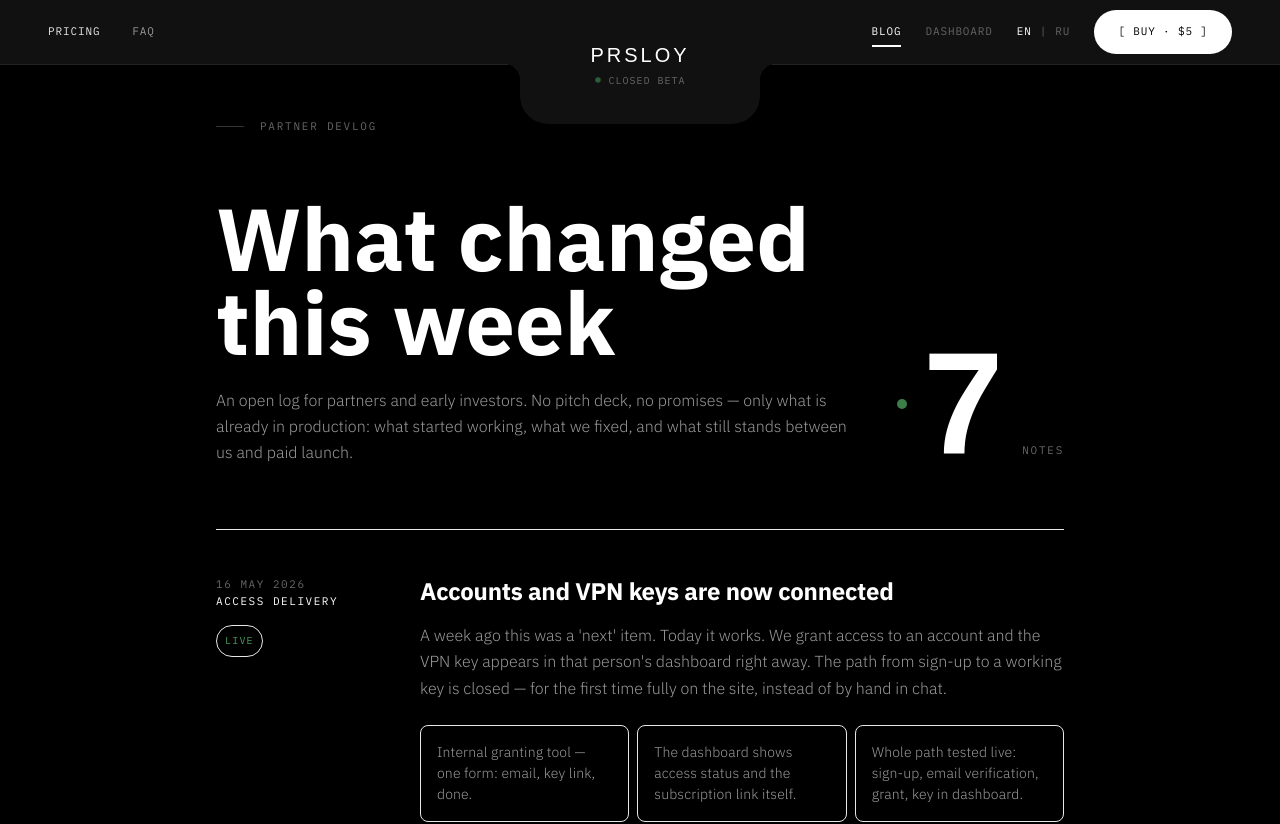
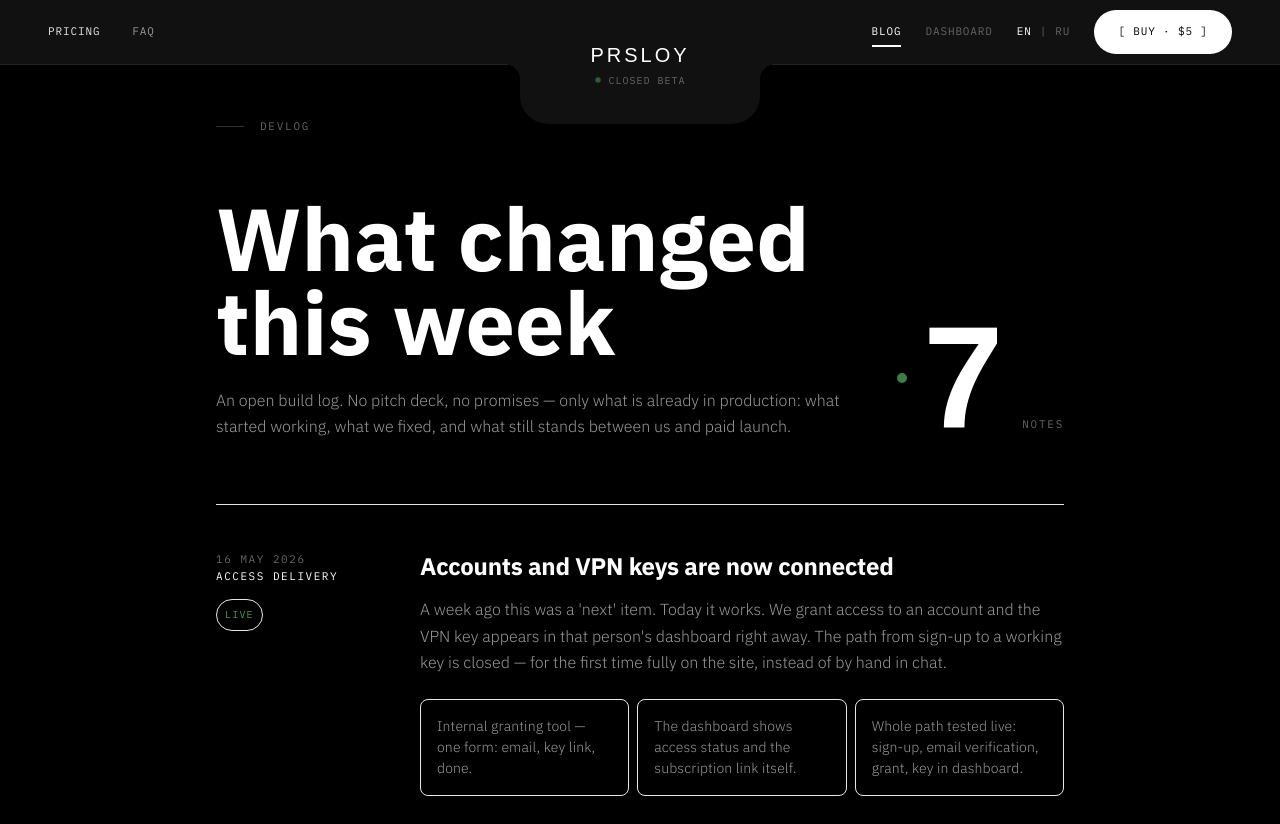
Before and after one commit to convyrtech/PrsloyVPNsite, a Next.js app: page /en/blog in a window 1280 px wide. Shown: the top 824 px of the page. Built offline with nearby package versions, Linux system fonts and the light colour scheme; a web font is replaced by a local one.

Commit message:
copy(blog): drop the partner/investor framing
The devlog now reads as a plain build log for anyone, not a page
addressed to investors. Label becomes DEVLOG; meta, subtitle and
footer lose the "partners and investors" wording. Entry content is
unchanged — it never named an audience.

```diff
--- a/src/app/[locale]/blog/page.tsx
+++ b/src/app/[locale]/blog/page.tsx
@@ -33,11 +33,11 @@ const DEVLOG: Record<"en" | "ru", BlogCopy> = {
   en: {
     metaTitle: "PRSLOY · Devlog",
     metaDescription:
-      "An open PRSLOY build log for partners and early investors: what already works, what we fixed, and what stands between us and paid launch.",
-    label: "PARTNER DEVLOG",
+      "An open PRSLOY build log: what already works, what we fixed, and what stands between us and paid launch.",
+    label: "DEVLOG",
     title: "What changed this week",
     subtitle:
-      "An open log for partners and early investors. No pitch deck, no promises — only what is already in production: what started working, what we fixed, and what still stands between us and paid launch.",
+      "An open build log. No pitch deck, no promises — only what is already in production: what started working, what we fixed, and what still stands between us and paid launch.",
     liveLabel: "LIVE",
     issueLabel: "FIXED",
     nextLabel: "NEXT",
@@ -136,17 +136,17 @@ const DEVLOG: Record<"en" | "ru", BlogCopy> = {
     ],
     footerLabel: "WHY PUBLIC",
     footerText:
-      "PRSLOY is still in beta. This log exists so partners and investors see real progress, not a presentation. What works is written down; what does not is said plainly.",
+      "PRSLOY is still in beta. This log keeps progress honest — what works is written down, what does not is said plainly.",
     cta: "SEE PRICING",
   },
   ru: {
     metaTitle: "PRSLOY · Дневник разработки",
     metaDescription:
-      "Открытый дневник разработки PRSLOY для партнёров и первых инвесторов: что уже работает, что починили и что осталось до платного запуска.",
+      "Открытый дневник разработки PRSLOY: что уже работает, что починили и что осталось до платного запуска.",
     label: "ДНЕВНИК РАЗРАБОТКИ",
     title: "Что изменилось за неделю",
     subtitle:
-      "Открытый дневник для партнёров и первых инвесторов. Без презентаций и обещаний — только то, что уже в продакшене: что заработало, что починили и что пока отделяет нас от платного запуска.",
+      "Открытый дневник разработки. Без презентаций и обещаний — только то, что уже в продакшене: что заработало, что починили и что пока отделяет нас от платного запуска.",
     liveLabel: "LIVE",
     issueLabel: "FIXED",
     nextLabel: "NEXT",
@@ -245,7 +245,7 @@ const DEVLOG: Record<"en" | "ru", BlogCopy> = {
     ],
     footerLabel: "ЗАЧЕМ ПУБЛИЧНО",
     footerText:
-      "PRSLOY ещё в бете. Этот дневник — чтобы партнёры и инвесторы видели настоящий прогресс, а не презентацию. Что работает — то и написано; чего ещё нет — так и сказано.",
+      "PRSLOY ещё в бете. Этот дневник держит прогресс честным: что работает — то и написано; чего ещё нет — так и сказано.",
     cta: "СМОТРЕТЬ ТАРИФ",
   },
 };
```
